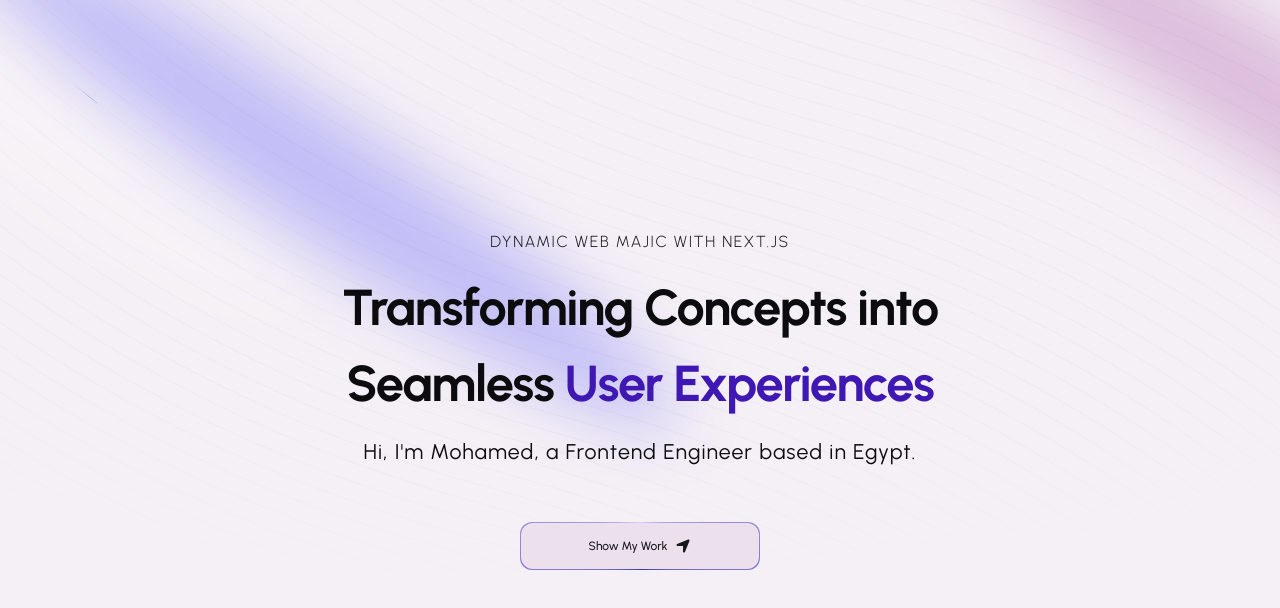
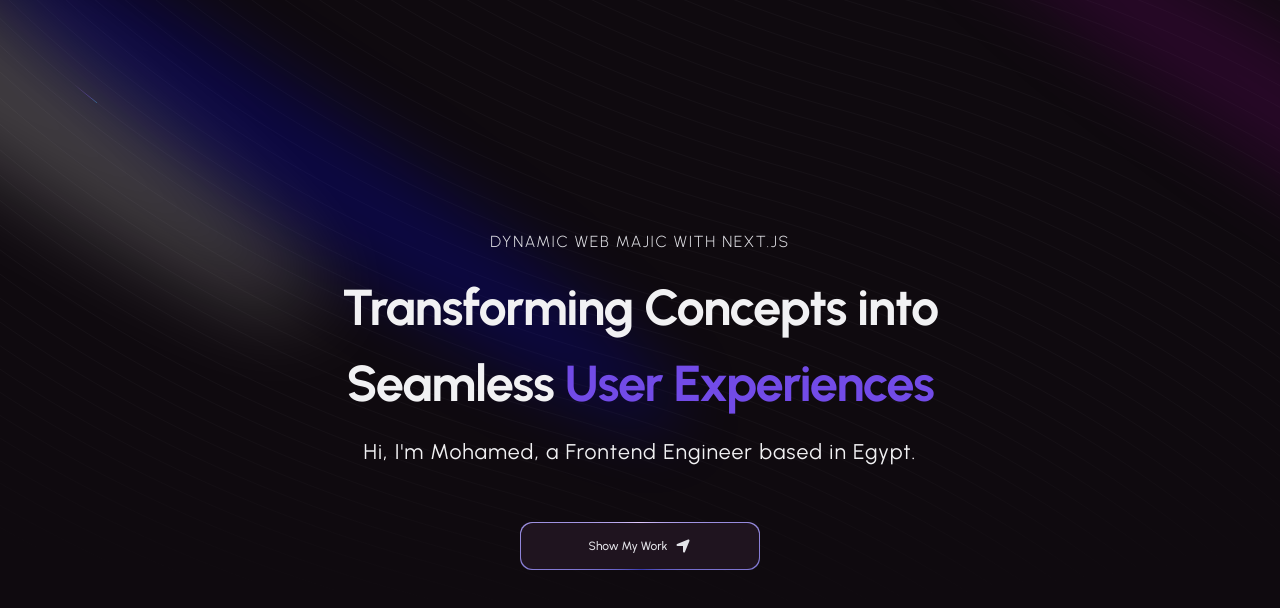
Before and after one commit to MoDev2002/portfolio, a Next.js app: page / in a window 1280 px wide. Shown: the top 608 px of the page. Built offline with nearby package versions, Linux system fonts and the light colour scheme.

Commit message:
change to dark theme

```diff
--- a/src/app/layout.tsx
+++ b/src/app/layout.tsx
@@ -32,7 +32,7 @@ export default function RootLayout({
             >
                 <ThemeProvider
                     attribute='class'
-                    defaultTheme='light'
+                    defaultTheme='dark'
                     enableSystem
                     disableTransitionOnChange
                 >
```
